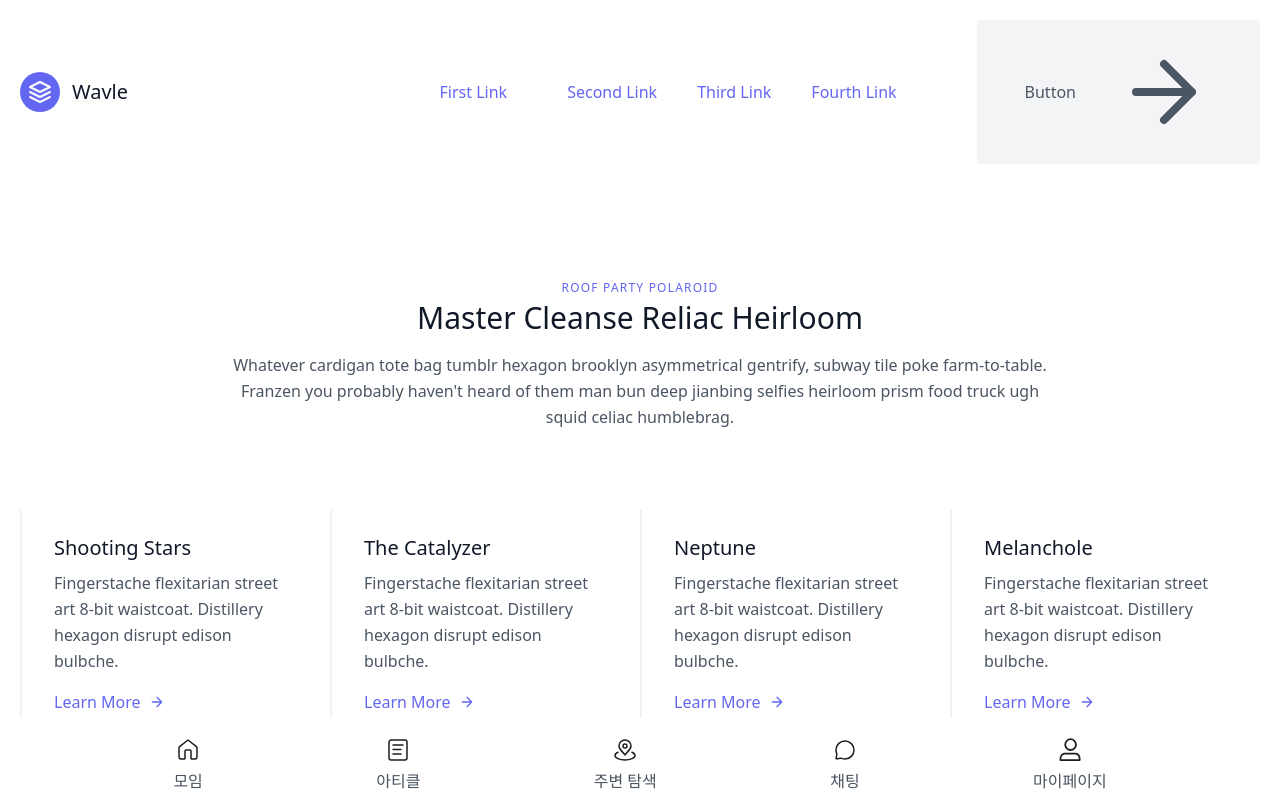
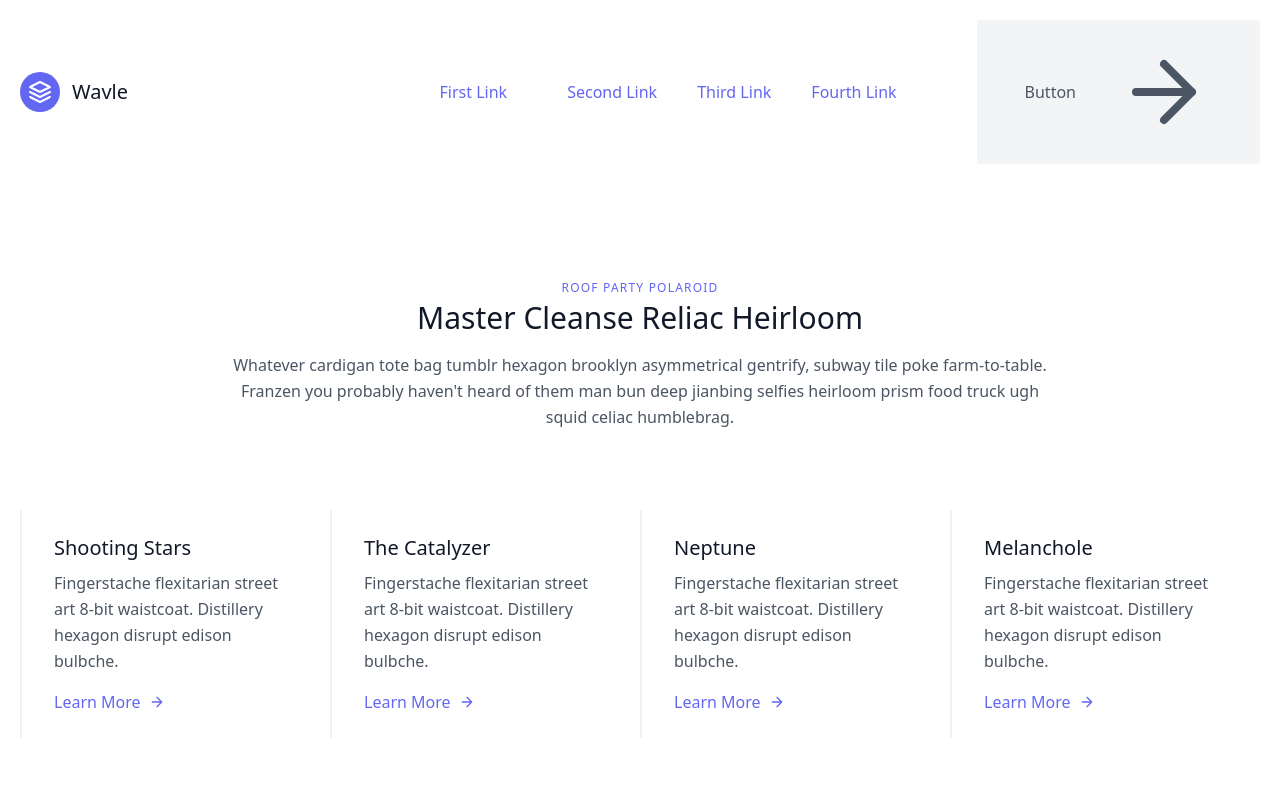
Before and after one commit to heum-jh/web-starter, a Next.js app: page / in a window 1280 px wide. Shown: the top 800 px of the page. Built offline with nearby package versions, Linux system fonts and the light colour scheme; no server answers.

Commit message:
fix: 필요없는 코드 제거

```diff
--- a/src/components/common/layout.tsx
+++ b/src/components/common/layout.tsx
@@ -1,6 +1,6 @@
 import { cn } from "src/core/function/cn";
 import Header from "./header";
-import NavigationFooter from "./navigation-footer";
+import Footer from "./footer";
 
 type LayoutProps = {
   children: React.ReactNode;
@@ -11,7 +11,7 @@ const Layout = ({ children, className }: LayoutProps) => {
     <>
       <Header />
       <main className={cn("min-h-full", className)}>{children}</main>
-      <NavigationFooter />
+      <Footer />
     </>
   );
 };
--- a/src/components/common/navigation-footer.tsx
+++ /dev/null
@@ -1,98 +0,0 @@
-import Image from "next/image";
-import { useRouter } from "next/router";
-
-const NavigationFooter = () => {
-  const router = useRouter();
-  return (
-    <div className="fixed bottom-0 w-full bg-[#ffffff] pt-5">
-      <div className="flex  flex-1 justify-evenly bg-[#ffffff] text-[1rem]/[2.4rem] font-medium text-[#4a5360]">
-        <div className="flex cursor-pointer flex-col items-center justify-center">
-          <div
-            className="relative h-[1.5rem] w-[1.5rem]"
-            onClick={() => {
-              router.push("/home");
-            }}
-          >
-            <Image
-              src={`/images/assets/common/${router.asPath.startsWith("/home") ? "home-active" : "home"}.svg`}
-              alt="home"
-              fill
-              className="object-cover"
-            />
-          </div>
-          <span>모임</span>
-        </div>
-        <div className="flex cursor-pointer flex-col items-center justify-center">
-          <div
-            className="relative h-[1.5rem] w-[1.5rem]"
-            onClick={() => {
-              router.push("/article");
-            }}
-          >
-            <Image
-              src={`/images/assets/common/${router.asPath.startsWith("/article") ? "article-active" : "article"}.svg`}
-              fill
-              className="object-cover"
-              alt="article"
-            />
-          </div>
-          <span>아티클</span>
-        </div>
-        <div className="flex cursor-pointer flex-col items-center justify-center">
-          <div
-            className="relative h-[1.5rem] w-[1.5rem]"
-            onClick={() => {
-              router.push("/around-location");
-            }}
-          >
-            <Image
-              src={`/images/assets/common/${
-                router.asPath.startsWith("/around-location") ? "around-location-active" : "around-location"
-              }.svg`}
-              fill
-              className="object-cover"
-              alt="around-location"
-            />
-          </div>
-          <span>주변 탐색</span>
-        </div>
-        <div className="flex cursor-pointer flex-col items-center justify-center">
-          <div
-            className="relative h-[1.5rem] w-[1.5rem]"
-            onClick={() => {
-              router.push("/chatting");
-            }}
-          >
-            <Image
-              src={`/images/assets/common/${
-                router.asPath.startsWith("/chatting") ? "chatting-active" : "chatting"
-              }.svg`}
-              fill
-              className="object-cover"
-              alt="chatting"
-            />
-          </div>
-          <span>채팅</span>
-        </div>
-        <div className="flex cursor-pointer flex-col items-center justify-center">
-          <div
-            className="relative h-[1.5rem] w-[1.5rem]"
-            onClick={() => {
-              router.push("/my-page");
-            }}
-          >
-            <Image
-              src={`/images/assets/common/${router.asPath.startsWith("/my-page") ? "my-page-active" : "my-page"}.svg`}
-              fill
-              className="object-cover"
-              alt="my-page"
-            />
-          </div>
-          <span>마이페이지</span>
-        </div>
-      </div>
-    </div>
-  );
-};
-
-export default NavigationFooter;
```
